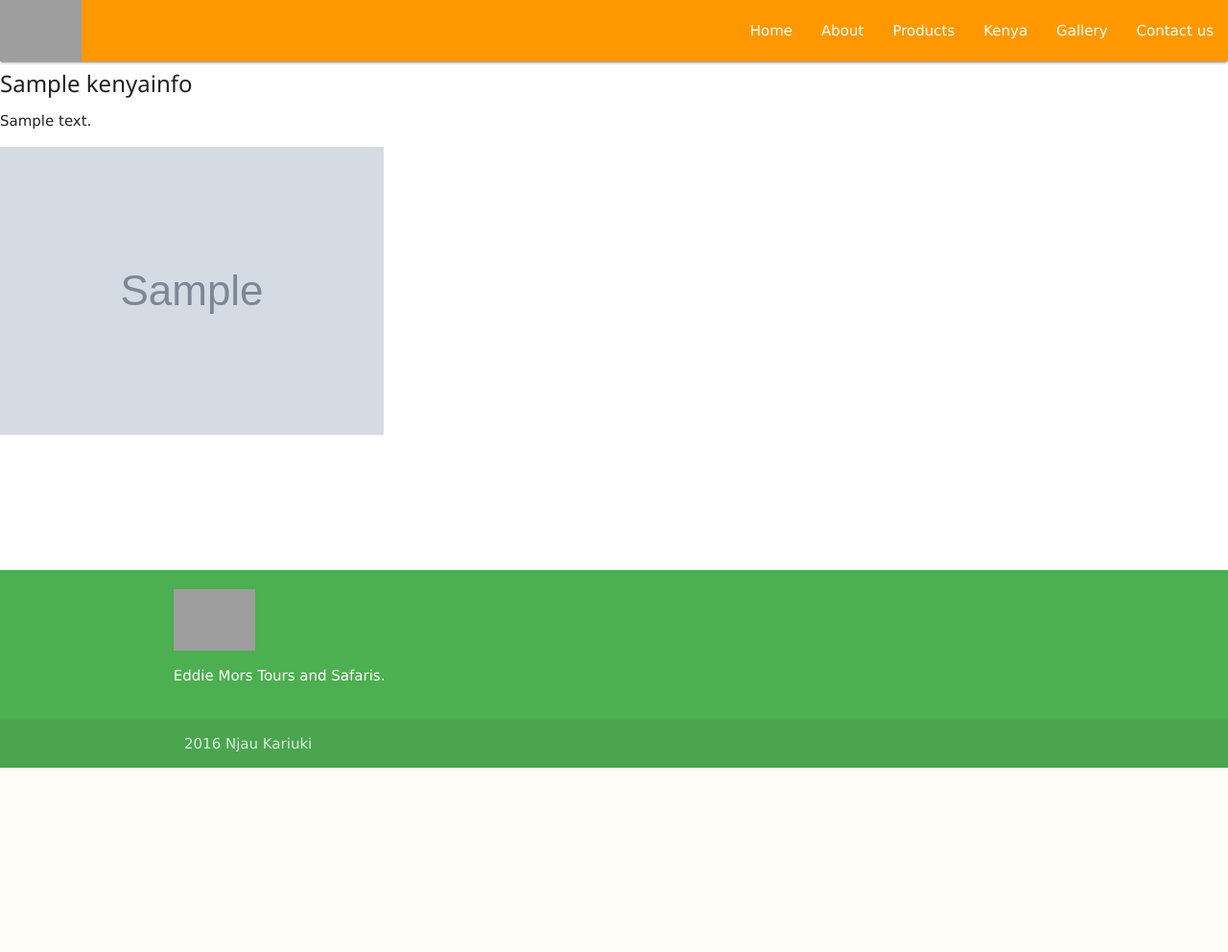
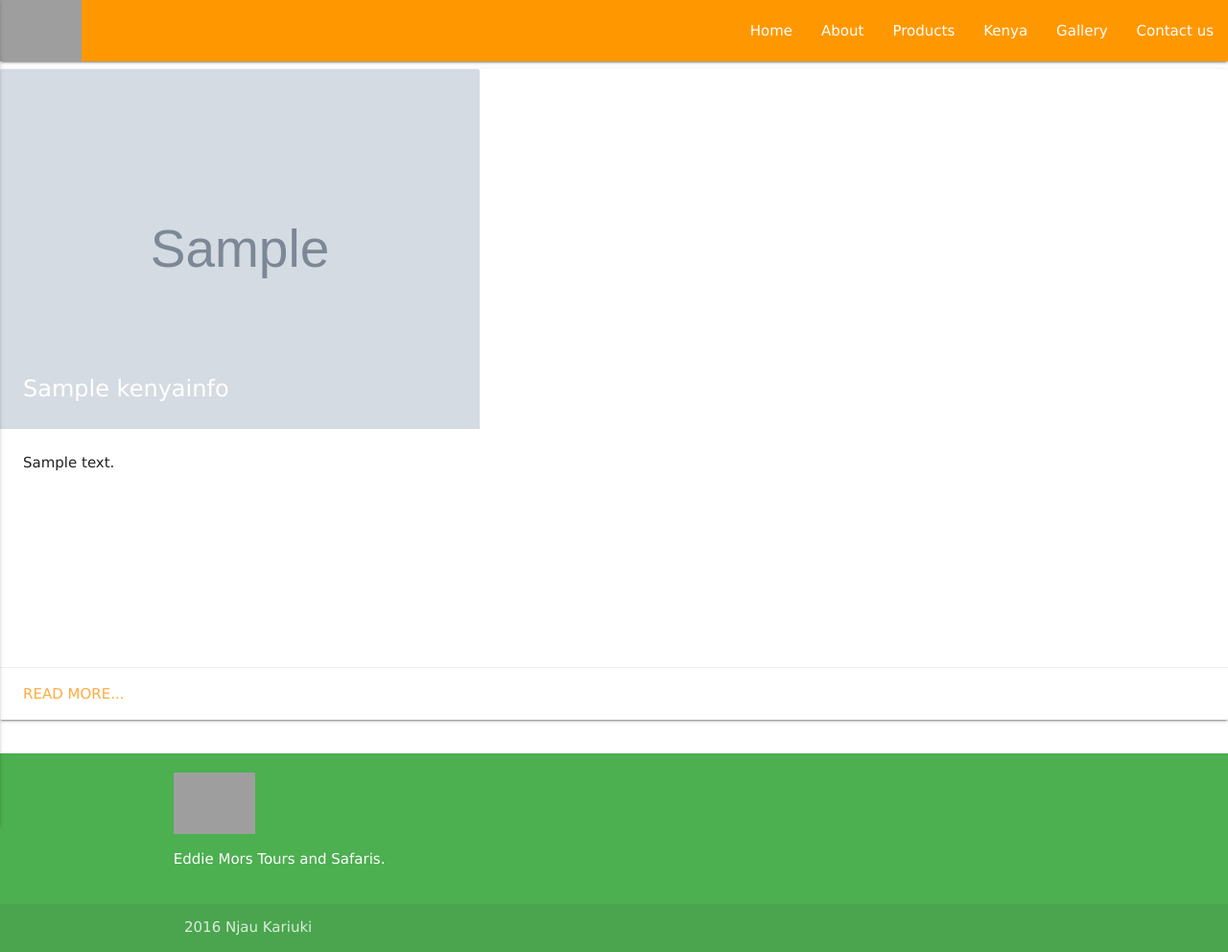
Before and after one commit to njau593/emats, a Django app: page /kenya/ in a window 1280 px wide. Shown: the whole page at 96% size. Before the commit the page ends 800 px from the top, so only its background shows below. Run offline with Django 3.2, Linux system fonts and the light colour scheme; tables that the repository leaves empty hold one stand-in row (values such as "Sample post"); grey boxes marked "Sample" are stand-in pictures; some libraries are stand-ins or nearby versions; some web fonts are replaced; grey boxes are pictures that could not be loaded.

Commit message:
Modified most styles

```diff
--- a/home/static/css/home.css
+++ b/home/static/css/home.css
@@ -40,7 +40,11 @@
 }
 
 .reviews{
-  clear: both;
+  max-width: 450px;
+  float: left;
+  position: relative;
+  margin-left: 10px;
+  margin-right: 10px;
 }
 
 .rev{
--- a/home/templates/pages/base.html
+++ b/home/templates/pages/base.html
@@ -12,8 +12,10 @@
 
 
     <!-- Compiled and minified CSS -->
+    <link href="https://fonts.googleapis.com/icon?family=Material+Icons" rel="stylesheet">
     <link rel="stylesheet" href="https://cdnjs.cloudflare.com/ajax/libs/materialize/0.97.6/css/materialize.min.css">
     <!-- Compiled and minified JavaScript -->
+    <script src="https://code.jquery.com/jquery-2.1.4.min.js"></script>
     <script src="https://cdnjs.cloudflare.com/ajax/libs/materialize/0.97.6/js/materialize.min.js"></script>
 
     <link rel="stylesheet" href="http://www.w3schools.com/lib/w3.css"/>
@@ -24,8 +26,12 @@
   <body>
     <header>
       <div id="nav-container" class="navbar-fixed">
-        <nav class="nav-wrapper orange">
-          <a href="#!" class="brand-logo"><img src="{% static 'images/emats_logo' %}"/></a>
+        <nav>
+          <div class="nav-wrapper orange">
+            <a href="/" class="brand-logo"><img src="{% static 'images/emats_logo' %}"/></a>
+            <a href="#" data-activates="slide-out" class="button-collapse">
+              <i class="material-icons mdi-navigation-menu">menu</i>
+            </a>
             <ul class="right hide-on-med-and-down">
               <li><a href="{% url "home" %}">Home</a></li>
               <li><a href="{% url "about" %}">About</a></li>
@@ -34,6 +40,15 @@
               <li><a href="{% url "photos" %}">Gallery</a></li>
               <li><a href="{% url "contacts" %}">Contact us</a></li>
             </ul>
+            <ul class="side-nav" id="slide-out">
+              <li><a href="{% url "home" %}">Home</a></li>
+              <li><a href="{% url "about" %}">About</a></li>
+              <li><a href="{% url "products" %}">Products</a></li>
+              <li><a href="{% url "info" %}">Kenya</a></li>
+              <li><a href="{% url "photos" %}">Gallery</a></li>
+              <li><a href="{% url "contacts" %}">Contact us</a></li>
+            </ul>
+          </div>
         </nav>
       </div>
     </header>
@@ -43,6 +58,35 @@
 
       {% endblock %}
     </main>
+
+    <script>
+			$(document).ready(function(){
+        $('.button-collapse').sideNav({
+            menuWidth: 300, // Default is 240
+            edge: 'left', // Choose the horizontal origin
+            closeOnClick: true // Closes side-nav on <a> clicks, useful for Angular/Meteor
+          });
+  				$('.collapsible').collapsible({
+				  accordion : false // A setting that changes the collapsible behavior to expandable instead of the default accordion style
+  				});
+  				$('#aside').pushpin({ top:110, bottom:500 });
+  		});
+		</script>
+
+    <script>
+		  $(document).ready(function(){
+			$('.collapsible').collapsible({
+			  accordion : false // A setting that changes the collapsible behavior to expandable instead of the default accordion style
+			});
+			$('select').material_select();
+		  });
+	  </script>
+
+    <script>
+  		function goBack() {
+  			window.history.back()
+  		}
+	   </script>
 
     <footer class="page-footer green">
       <div class="container">
@@ -58,6 +102,5 @@
         </div>
       </div>
     </footer>
-
   </body>
 </html>
--- a/kenya/static/css/kenya.css
+++ b/kenya/static/css/kenya.css
@@ -0,0 +1,12 @@
+.truncate p{
+  width:auto;
+  min-height: 200px;
+  white-space: nowrap;
+  overflow: hidden;
+  text-overflow: ellipsis;
+}
+
+.photo{
+  max-height: 500px;
+  max-width: 500px;
+}
--- a/kenya/templates/pages/kenya.html
+++ b/kenya/templates/pages/kenya.html
@@ -4,11 +4,32 @@
 {% block content %}
 <link rel="stylesheet" href="{% static 'css/kenya.css' %}"/>
 
-  <div class="">
+
+
+
+  <div class="col s12 m7">
     {% for infos in kinfo %}
-      <h3>{{infos.Title}}</h3>
-      <p>{{infos.Description}}</p>
-      <img src="{{ infos.Image.url }}"/>
+    <div class="row">
+      <div class="card">
+        <div class="card-image photo">
+          <img src="{{ infos.Image.url }}">
+          <span class="card-title">
+            <a href="{% url 'kenya_detail' pk=infos.pk %}">
+              {{infos.Title}}
+            </a>
+          </span>
+        </div>
+        <div class="card-content truncate">
+          <p>{{infos.Description}}</p>
+        </div>
+        <div class="card-action">
+          <a href="{% url 'kenya_detail' pk=infos.pk %}">Read more...</a>
+        </div>
+      </div>
+    </div>
     {% endfor %}
   </div>
+
+
+
 {% endblock %}
--- a/kenya/urls.py
+++ b/kenya/urls.py
@@ -3,4 +3,5 @@ from . import views
 
 urlpatterns=[
     url(r'^kenya/$', views.info, name='info'),
+    url(r'^kenya/(?P<pk>\d+)/$', views.kenya_detail, name='kenya_detail'),
 ]
--- a/kenya/views.py
+++ b/kenya/views.py
@@ -1,8 +1,15 @@
 from django.shortcuts import render
 from .models import kenyaInfo
+from django.shortcuts import render, get_object_or_404
 
 # Create your views here.
 
 def info(request):
     kinfo=kenyaInfo.objects.all()
     return render(request, 'pages/kenya.html', {'kinfo':kinfo})
+
+def kenya_detail(request, pk):
+    det_kenya=get_object_or_404(kenyaInfo, pk=pk)
+    return render(request, 'pages/kenya_detail.html', {
+    'det_kenya':det_kenya
+    })
--- a/products/views.py
+++ b/products/views.py
@@ -13,6 +13,8 @@ def products(request):
 def product_detail(request, pk):
     prods=get_object_or_404(service, pk=pk)
     det_product=detailedService.objects.order_by('service_ToBeDate')
+    '''proid=service.objects.get('service_id')
+    servid=detailedService.objects.get('service_Type_id')'''
     return render(request, 'pages/product_detail.html', {
     'prods':prods, 'det_product':det_product
     })
```
Also changed, not shown: home/templates/pages/home.html (+5 -4 lines), kenya/templates/pages/kenya_detail.html (added, +14 -0 lines), 1 other file. Lines whose indentation alone changed are shown as unchanged.
